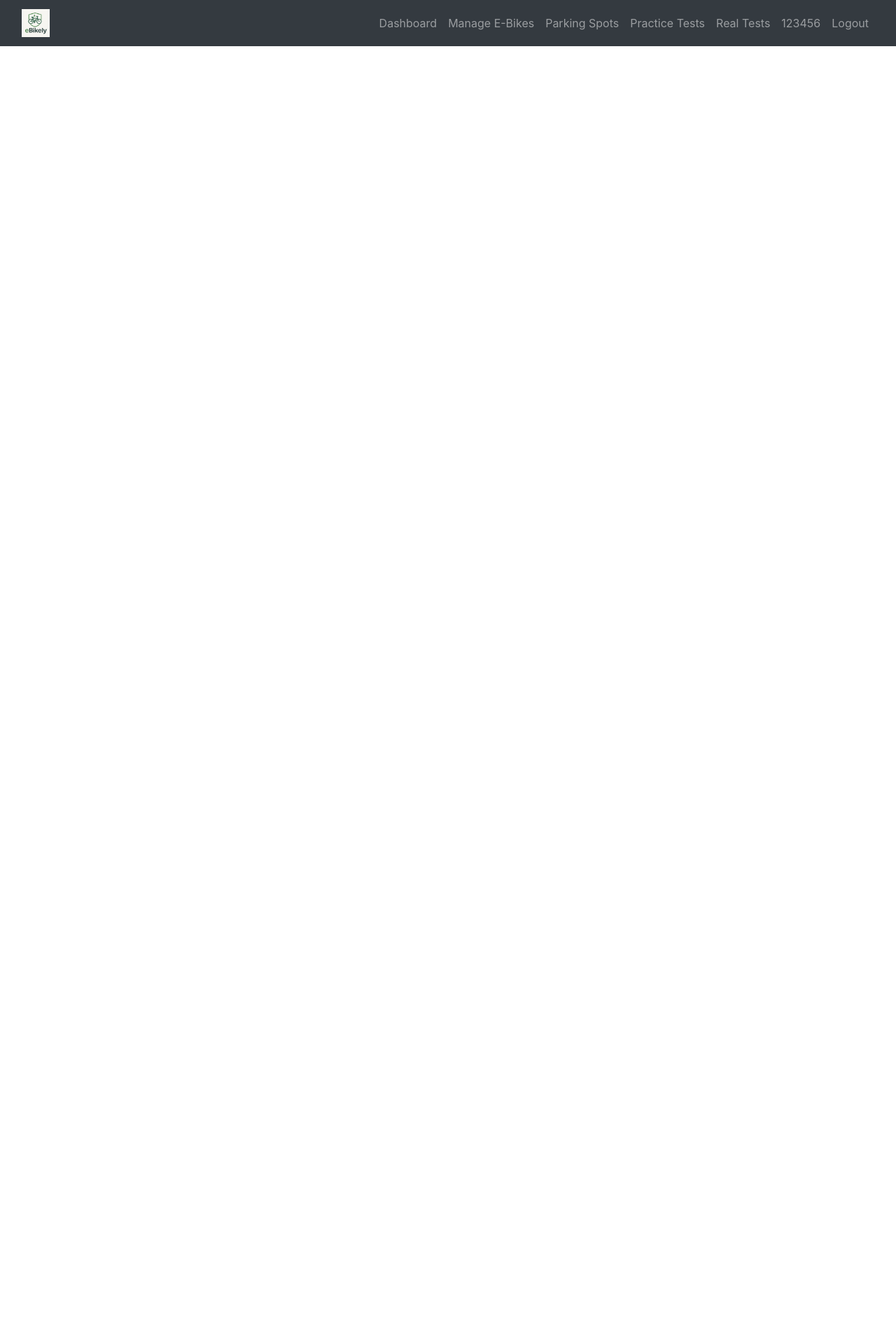
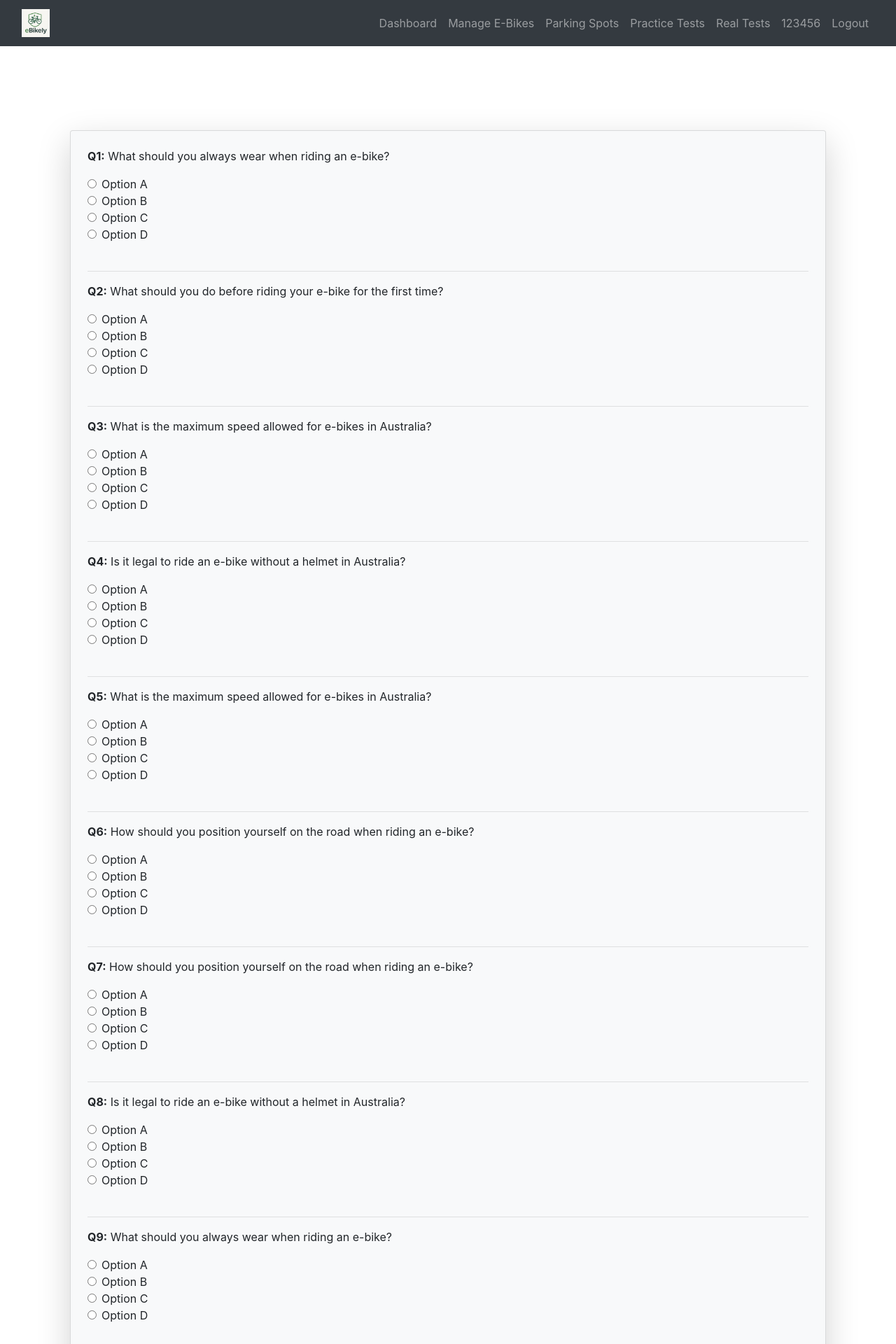
Before and after one commit to TheBlueTongue/eBikely, a Flask app: page /practice/1 in a window 1280 px wide. Shown: the top 1920 px of the page at 70% size. Before the commit the page ends 66 px from the top, so only its background shows below. Run offline with Flask 3, Linux system fonts and the light colour scheme; a user stored in the database is signed in; some libraries are stand-ins or nearby versions.

Commit message:
updated code to correctly populate the practice quiz with questions

```diff
--- a/app.py
+++ b/app.py
@@ -5,7 +5,6 @@ from werkzeug.security import generate_password_hash, check_password_hash
 from database_setup import SessionLocal, User, EBike, PracticeTest, RealTest, ParkingSpot, PracticeAttempt, PracticeQuestion, RealTestAttempt, PracticeTest
 import forms
 from datetime import datetime
-from forms import PracticeQuizForm
 from flask import Flask
 from flask.cli import with_appcontext
 from database_setup import SessionLocal, PracticeTest, PracticeQuestion
@@ -186,67 +185,86 @@ def practice_selection():
 @app.route('/practice/<int:test_id>', methods=['GET', 'POST'])
 @login_required
 def practice_quiz(test_id):
-    # Create a new session for this route
     session = SessionLocal()
+    test = session.query(PracticeTest).filter_by(id=test_id).first()
 
-    # Fetch the test
-    test = session.query(PracticeTest).filter_by(id=test_id).first()
     if not test:
         flash("Quiz not found.", "danger")
         session.close()
         return redirect(url_for('practice_selection'))
 
-    # Get 20 random questions for this test
+    # Randomise and fetch up to 20 questions
     questions = random.sample(test.questions, min(20, len(test.questions)))
-    form = PracticeQuizForm()
-    form.question.choices = []  # Clear existing choices
 
-    # Populate form choices if GET request
-    if request.method == 'GET':
+    if request.method == 'POST':
+        score = 0
+        total = len(questions)
+
         for question in questions:
-            form.question.choices.append(
-                (question.id, f"{question.question_text}\nA. {question.option_a}  B. {question.option_b}  C. {question.option_c}  D. {question.option_d}")
-            )
-        session.close()
-        return render_template('practice_quiz.html', form=form, test=test)
-
-    # Handle form submission
-    if form.validate_on_submit():
-        score = 0
-        for question in questions:
-            selected_answer = request.form.get(str(question.id))
-            if selected_answer == question.correct_answer:
+            user_answer = request.form.get(str(question.id))
+            if user_answer == question.correct_answer:
                 score += 1
 
-        # Record the attempt
+        # Save the attempt
         attempt = PracticeAttempt(user_id=current_user.id, test_id=test_id, score=score)
         session.add(attempt)
         session.commit()
         session.close()
 
-        flash(f"You scored {score}/{len(questions)}", "success")
+        flash(f"You scored {score}/{total}", "success")
         return redirect(url_for('practice_selection'))
 
     session.close()
-    flash("Please answer all questions.", "danger")
-    return render_template('practice_quiz.html', form=form, test=test)
+    return render_template('practice_quiz.html', test=test, questions=questions)
 
 
 
-# CLI command to populate practice quizzes
 @app.cli.command("populate-practice-questions")
 @with_appcontext
 def populate_practice_questions():
     session = SessionLocal()
-    quiz_names = ["Basic E-Bike Safety", "Traffic Rules and Signs", "E-Bike Maintenance", "Emergency Handling", "Advanced E-Bike Knowledge"]
+
+    quiz_names = [
+        "Basic E-Bike Safety in Australia",
+        "Traffic Rules and Signs for E-Bikes",
+        "E-Bike Maintenance and Emergency Handling"
+    ]
+
+    questions_data = {
+        "Basic E-Bike Safety in Australia": [
+            "What should you always wear when riding an e-bike?",
+            "Is it legal to ride an e-bike without a helmet in Australia?",
+            "What is the maximum speed allowed for e-bikes in Australia?",
+            "How should you position yourself on the road when riding an e-bike?",
+            "What should you do before riding your e-bike for the first time?"
+        ],
+        "Traffic Rules and Signs for E-Bikes": [
+            "What does the red traffic light signify?",
+            "Can you ride on footpaths in Australia with an e-bike?",
+            "What should you do when approaching a pedestrian crossing?",
+            "How should you signal a turn on an e-bike?",
+            "What does a yellow bike lane sign mean?"
+        ],
+        "E-Bike Maintenance and Emergency Handling": [
+            "What is the recommended tire pressure for an e-bike?",
+            "How do you check the brakes on your e-bike?",
+            "What should you do if your e-bike’s battery dies during a ride?",
+            "How often should you clean your e-bike?",
+            "What should you do if you experience a flat tire?"
+        ]
+    }
+
     for quiz_name in quiz_names:
-        test = PracticeTest(name=quiz_name, user_id=1)  # Assuming user_id 1 exists
+        test = PracticeTest(name=quiz_name, user_id=1)
         session.add(test)
         session.commit()
-        for _ in range(30):  # 30 questions per test for variety
+
+        questions = questions_data[quiz_name]
+        for i in range(20):
+            q_text = questions[i % len(questions)]
             question = PracticeQuestion(
                 test_id=test.id,
-                question_text="Sample question for {}?".format(quiz_name),
+                question_text=q_text,
                 option_a="Option A",
                 option_b="Option B",
                 option_c="Option C",
@@ -255,8 +273,11 @@ def populate_practice_questions():
             )
             session.add(question)
         session.commit()
+
     session.close()
     print("Practice tests and questions populated successfully.")
 
+
+
 if __name__ == '__main__':
     app.run(debug=True)
--- a/forms.py
+++ b/forms.py
@@ -38,7 +38,3 @@ class EbikeRegistrationForm(FlaskForm):
     serial_number = StringField('Serial Number', validators=[DataRequired()])
     colour = StringField('E-Bike Colour', validators=[DataRequired()])
     submit = SubmitField('Register E-Bike')
-
-class PracticeQuizForm(FlaskForm):
-    question = RadioField('Select the correct answer:', choices=[], validators=[DataRequired()])
-    submit = SubmitField('Submit')
--- a/templates/practice_quiz.html
+++ b/templates/practice_quiz.html
@@ -1,25 +1,29 @@
 {% extends "base.html" %}
 
-{% block title %}Practice Quizzes - eBikely{% endblock %}
+{% block title %}{{ test.name }} - eBikely{% endblock %}
 
 {% block content %}
 <div class="container mt-5">
-    <h1 class="text-center text-white mb-4">Practice Quizzes</h1>
-    <div class="row">
-        {% for test in tests %}
-        <div class="col-md-6 col-lg-4 mb-4">
-            <div class="card shadow-lg bg-light rounded">
-                <div class="card-body">
-                    <h4 class="card-title">{{ test.name }}</h4>
-                    <p class="card-text">Completion Status: {{ 'Completed' if test.id in attempts else 'Not Attempted' }}</p>
-                    {% if test.id in attempts %}
-                    <p class="card-text">Last Score: {{ attempts[test.id].score }}/20</p>
-                    {% endif %}
-                    <a href="{{ url_for('practice_quiz', test_id=test.id) }}" class="btn btn-primary btn-block">Take Quiz</a>
-                </div>
+    <h1 class="text-center text-white mb-4">{{ test.name }}</h1>
+
+    <form method="POST" action="">
+        <div class="card shadow-lg bg-light rounded p-4">
+            {% for question in questions %}
+            <div class="mb-4">
+                <p><strong>Q{{ loop.index }}:</strong> {{ question.question_text }}</p>
+                {% for opt in ['A', 'B', 'C', 'D'] %}
+                    <div class="form-check">
+                        <input class="form-check-input" type="radio" name="{{ question.id }}" id="{{ question.id }}{{ opt }}" value="{{ opt }}">
+                        <label class="form-check-label" for="{{ question.id }}{{ opt }}">
+                            {{ question['option_' ~ opt|lower] }}
+                        </label>
+                    </div>
+                {% endfor %}
             </div>
+            <hr>
+            {% endfor %}
         </div>
-        {% endfor %}
-    </div>
+        <button type="submit" class="btn btn-primary mt-4">Submit Quiz</button>
+    </form>
 </div>
 {% endblock %}
```
Also changed, not shown: persistent_database.db.
